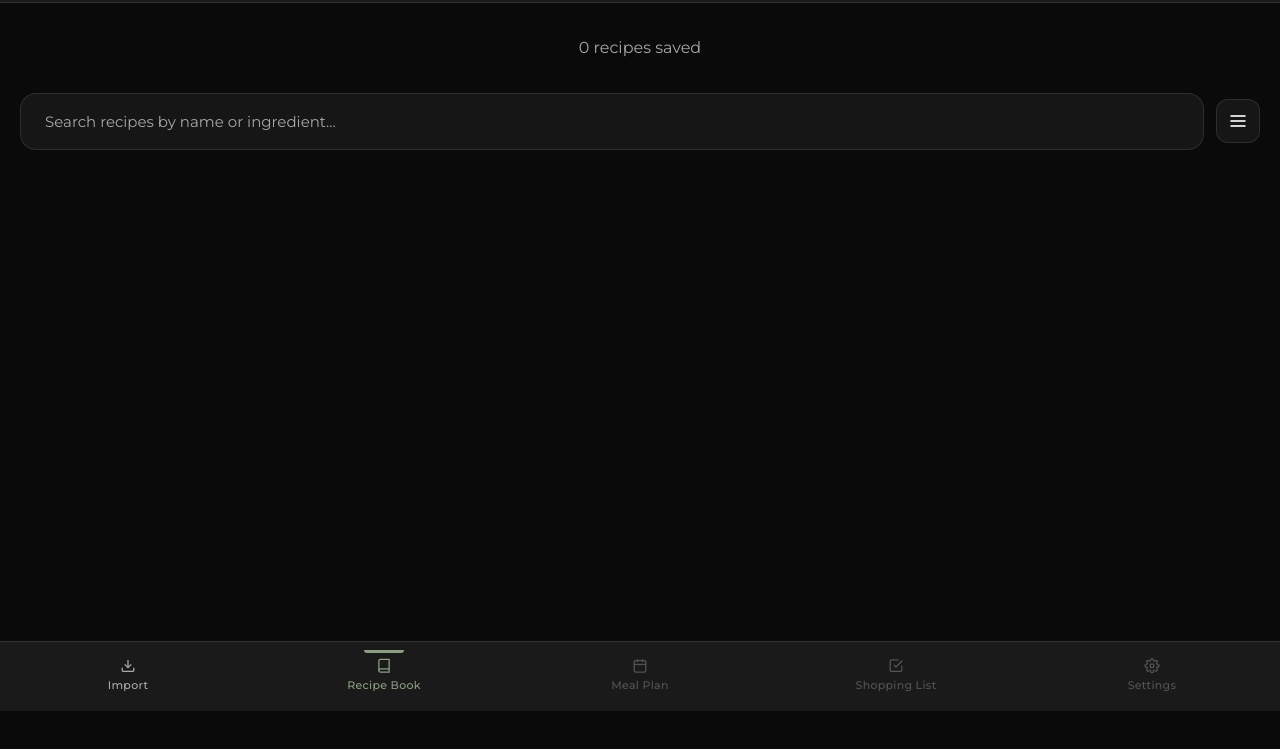
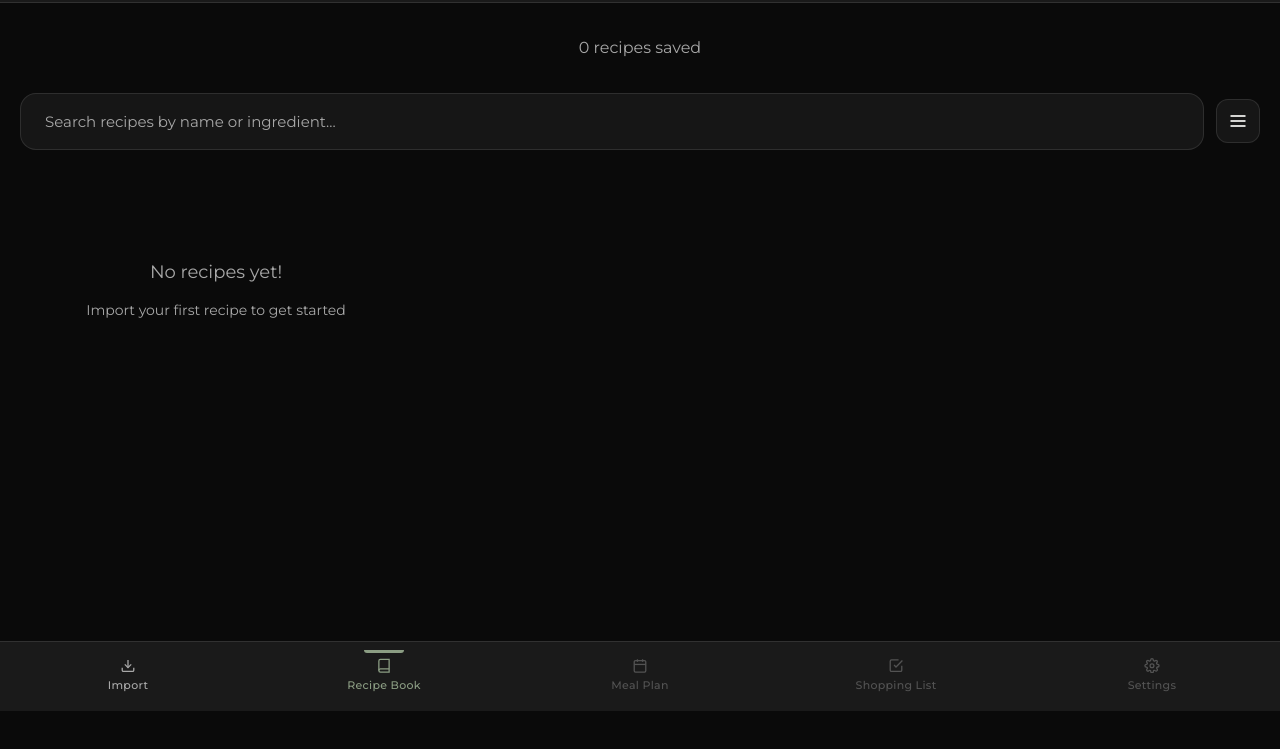
Before and after one commit to MARIJANE57-png/-recipe-saver, a plain HTML site: page recipe-book.html in a window 1280 px wide. Shown: the part 89-838 px from the top of the page. Drawn offline with nearby package versions, Linux system fonts and the light colour scheme.

Commit message:
Fix recipe container ID

```diff
--- a/recipe-book.html
+++ b/recipe-book.html
@@ -68,7 +68,7 @@
 
             <!-- Recipes Grid/List -->
             <section class="recipes-display">
-                <div id="recipesContainer" class="recipes-grid">
+                <div id="recipeGrid" class="recipes-grid">
                     <!-- Recipes will be loaded here -->
                 </div>
 
```
